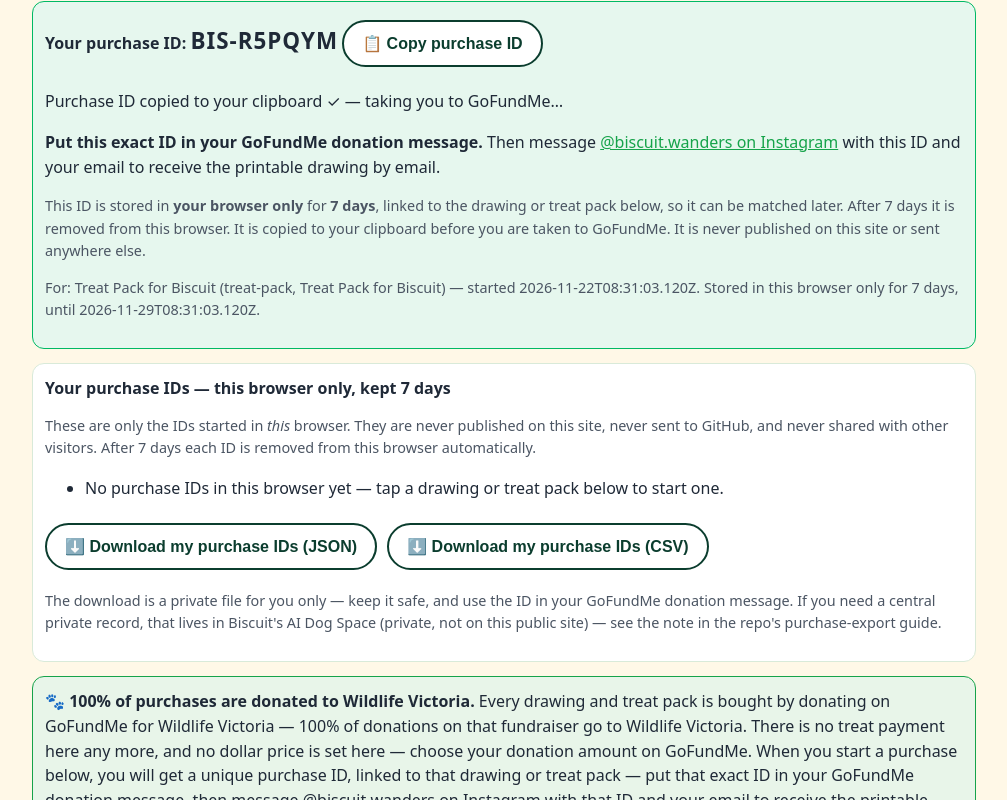
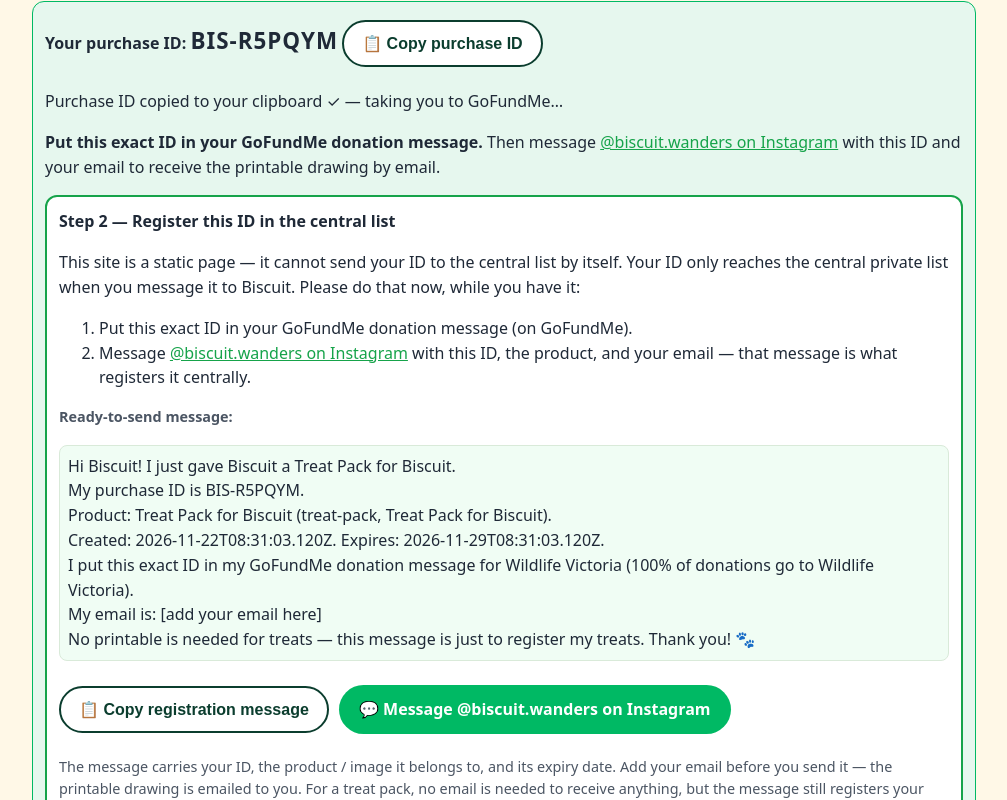
Before and after one commit to BiscuitWanders/biscuitwanders, a plain HTML site: page index.html in a window 1280 px wide. Both pictures are taken after a click on the button "💚 Donate on GoFundMe — treat pack for Biscuit". Shown: the part 2371-3171 px from the top of the page, without its empty margins (136-1143 px from the left). Drawn offline with Linux system fonts and the light colour scheme.

Commit message:
Purchase IDs: add registration step so website IDs reach the central private list

```diff
--- a/index.html
+++ b/index.html
@@ -117,12 +117,25 @@ a{color:var(--bright)}
       <button id="continueToGoFundMeBtn" class="secondary" type="button" style="display:none">Continue to GoFundMe</button>
       <p id="purchaseIdStatus" role="status"></p>
       <p><strong>Put this exact ID in your GoFundMe donation message.</strong> Then message <a href="https://www.instagram.com/biscuit.wanders/">@biscuit.wanders on Instagram</a> with this ID and your email to receive the printable drawing by email.</p>
+      <div id="registerBox" style="background:#fff;border:2px solid #16a34a;border-radius:12px;padding:12px;margin:12px 0">
+        <strong>Step 2 — Register this ID in the central list</strong>
+        <p>This site is a static page — it cannot send your ID to the central list by itself. Your ID only reaches the central private list when you message it to Biscuit. Please do that now, while you have it:</p>
+        <ol>
+          <li>Put this exact ID in your GoFundMe donation message (on GoFundMe).</li>
+          <li>Message <a href="https://www.instagram.com/biscuit.wanders/">@biscuit.wanders on Instagram</a> with this ID, the product, and your email — that message is what registers it centrally.</li>
+        </ol>
+        <p class="small"><strong>Ready-to-send message:</strong></p>
+        <p id="registerMessagePreview" style="background:#f0fdf4;border:1px solid #d9ead9;border-radius:8px;padding:8px;white-space:pre-wrap"></p>
+        <button id="copyRegisterMessageBtn" class="secondary" type="button">📋 Copy registration message</button>
+        <a class="gofundme" id="messageInstagramBtn" href="https://ig.me/m/biscuit.wanders" target="_blank" rel="noopener">💬 Message @biscuit.wanders on Instagram</a>
+        <p class="small">The message carries your ID, the product / image it belongs to, and its expiry date. Add your email before you send it — the printable drawing is emailed to you. For a treat pack, no email is needed to receive anything, but the message still registers your treats.</p>
+      </div>
       <p class="small">This ID is stored in <strong>your browser only</strong> for <strong>7 days</strong>, linked to the drawing or treat pack below, so it can be matched later. After 7 days it is removed from this browser. It is copied to your clipboard before you are taken to GoFundMe. It is never published on this site or sent anywhere else.</p>
       <p class="small" id="purchaseIdFor"></p>
     </div>
     <div class="note" id="myPurchaseIds" style="background:#fff;border-color:#d9ead9">
       <strong>Your purchase IDs — this browser only, kept 7 days</strong>
-      <p class="small">These are only the IDs started in <em>this</em> browser. They are never published on this site, never sent to GitHub, and never shared with other visitors. After 7 days each ID is removed from this browser automatically.</p>
+      <p class="small">These are only the IDs started in <em>this</em> browser. They are never published on this site, never sent to GitHub, and never shared with other visitors. After 7 days each ID is removed from this browser automatically. They are <strong>not</strong> in the central private list until you register them — use the “Register” button beside an ID, which copies a ready-to-send message (ID, product and expiry) for @biscuit.wanders on Instagram.</p>
       <ul id="purchaseList"></ul>
       <button id="exportPurchasesJsonBtn" class="secondary" type="button">⬇️ Download my purchase IDs (JSON)</button>
       <button id="exportPurchasesCsvBtn" class="secondary" type="button">⬇️ Download my purchase IDs (CSV)</button>
@@ -264,6 +277,26 @@ function showManualCopyPath(purchase, itemLabel){
   if(btn) btn.style.display = "";
   document.getElementById("message").textContent = "Your purchase ID is " + purchase.id + " for " + itemLabel + " — copying to the clipboard was blocked, so please copy it with the Copy button, then continue to GoFundMe. Put this exact ID in your GoFundMe donation message.";
 }
+var currentPurchase = null; // purchase currently shown in the purchase ID box
+function registrationMessage(purchase){
+  // Ready-to-send message that carries the ID and product with the buyer.
+  // It is copied by the buyer and pasted into an Instagram message to
+  // @biscuit.wanders — that message is what registers the ID centrally.
+  // The site itself cannot write to GitHub or the Space from a browser.
+  var expiry = purchaseExpiresAt(purchase);
+  var what = purchase.kind === "treat-pack"
+    ? "I just gave Biscuit a Treat Pack for Biscuit"
+    : "I just bought the drawing \u201c" + purchase.item + "\u201d";
+  var ask = purchase.kind === "treat-pack"
+    ? "No printable is needed for treats \u2014 this message is just to register my treats."
+    : "Please send me the printable drawing by email.";
+  return "Hi Biscuit! " + what + ".\nMy purchase ID is " + purchase.id + ".\nProduct: " + purchase.item + (purchase.productId ? " (" + purchase.productId + (purchase.imageRef ? ", " + purchase.imageRef : "") + ")" : "") + ".\nCreated: " + purchase.createdAt + ". Expires: " + expiry + ".\nI put this exact ID in my GoFundMe donation message for Wildlife Victoria (100% of donations go to Wildlife Victoria).\nMy email is: [add your email here]\n" + ask + " Thank you! \uD83D\uDC3E";
+}
+function showRegistration(purchase){
+  currentPurchase = purchase;
+  var preview = document.getElementById("registerMessagePreview");
+  if(preview) preview.textContent = registrationMessage(purchase);
+}
 function renderPurchaseList(){
   var list = document.getElementById("purchaseList");
   if(!list) return;
@@ -277,7 +310,17 @@ function renderPurchaseList(){
   }
   state.purchases.forEach(function(p){
     var li = document.createElement("li");
-    li.textContent = p.id + " — " + p.item + (p.productId ? " (" + p.productId + (p.imageRef ? ", " + p.imageRef : "") + ")" : "") + " — created " + p.createdAt + ", expires " + purchaseExpiresAt(p);
+    li.textContent = p.id + " — " + p.item + (p.productId ? " (" + p.productId + (p.imageRef ? ", " + p.imageRef : "") + ")" : "") + " — created " + p.createdAt + ", expires " + purchaseExpiresAt(p) + " ";
+    var regBtn = document.createElement("button");
+    regBtn.textContent = "\uD83D\uDCCB Register this ID";
+    regBtn.className = "secondary";
+    regBtn.type = "button";
+    regBtn.onclick = function(){
+      copyTextToClipboard(registrationMessage(p)).then(function(copied){
+        document.getElementById("message").textContent = copied ? "Registration message for " + p.id + " copied — paste it into a message to @biscuit.wanders on Instagram (add your email first) to register this ID centrally." : "Copying was blocked — please copy the registration message manually, then message @biscuit.wanders on Instagram with " + p.id + ".";
+      });
+    };
+    li.appendChild(regBtn);
     list.appendChild(li);
   });
 }
@@ -336,6 +379,7 @@ function showPurchaseId(purchase, scroll){
   el.textContent = purchase.id;
   var ref = purchase.productId ? " (" + purchase.productId + (purchase.imageRef ? ", " + purchase.imageRef : "") + ")" : "";
   if(forEl) forEl.textContent = "For: " + purchase.item + ref + " — started " + purchase.createdAt + ". Stored in this browser only for 7 days, until " + purchaseExpiresAt(purchase) + ".";
+  showRegistration(purchase);
   box.style.display = "block";
   if(scroll && box.scrollIntoView) box.scrollIntoView();
 }
@@ -504,6 +548,12 @@ document.getElementById("copyPurchaseIdBtn").onclick = function(){
     }
   });
 };
+document.getElementById("copyRegisterMessageBtn").onclick = function(){
+  if(!currentPurchase) return;
+  copyTextToClipboard(registrationMessage(currentPurchase)).then(function(copied){
+    document.getElementById("message").textContent = copied ? "Registration message copied — paste it into a message to @biscuit.wanders on Instagram (add your email first) to register this ID centrally." : "Copying was blocked — please select the ready-to-send message above and copy it manually, then message @biscuit.wanders on Instagram.";
+  });
+};
 document.getElementById("continueToGoFundMeBtn").onclick = function(){
   // Only reached after the manual copy path: the ID is shown on screen,
   // and the buyer has been asked to copy it first.
```
Also changed, not shown: 2 other files.
